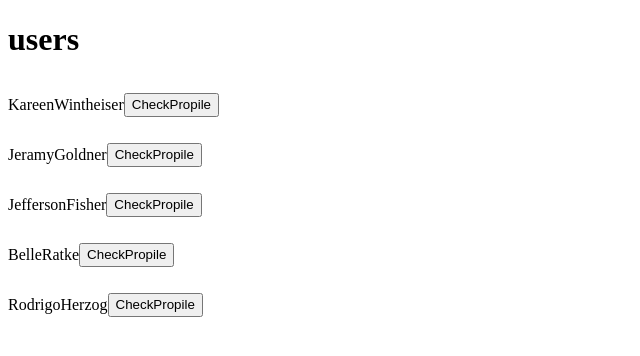
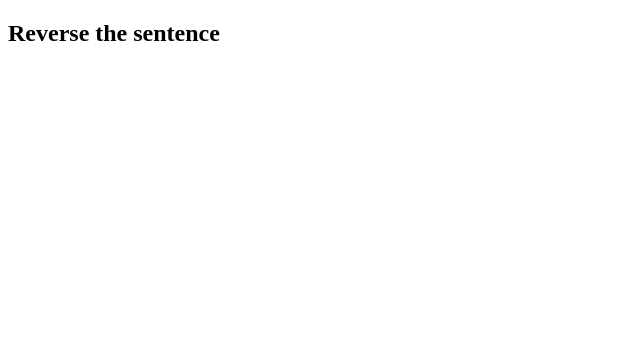
Before and after one commit to swethaogeti/react-hooks-practice, a React (Create React App) app: page / in a window 1280 px wide. Shown: the top 356 px of the page, without its empty margins (0-640 px from the left). Built offline with nearby package versions, Linux system fonts and the light colour scheme.

Commit message:
initial commit solve

```diff
--- a/src/App.js
+++ b/src/App.js
@@ -29,6 +29,7 @@ import { StackTest } from "./TestSolve/StackTest";
 import { DebounceCustom } from "./TestSolve/DebounceCustom";
 import { ClothingStock } from "./practiceSet-1/ClothingStock";
 import { Subcription } from "./practiceSet-1/Subcription";
+import { ReverseSentence } from "./practiceSet-1/ReverseSentence";
 export default function App() {
   return (
     <div className="App">
@@ -62,7 +63,8 @@ export default function App() {
       {/* <DebounceCustom/> */}
       {/* <ClothingStock /> */}
 
-      <Subcription />
+      {/* <Subcription /> */}
+      <ReverseSentence />
     </div>
   );
 }
--- /dev/null
+++ b/src/practiceSet-1/ReverseSentence.js
@@ -0,0 +1,12 @@
+export const ReverseSentence = () => {
+  let sentence = "i love building beautiful things";
+  const reverseSentence = (sentence, separator) => {
+    return sentence.split(separator).reverse().join(separator);
+  };
+  console.log(reverseSentence(sentence, ""));
+  return (
+    <div>
+      <h2>Reverse the sentence</h2>
+    </div>
+  );
+};
--- a/src/practiceSet-1/Subcription.js
+++ b/src/practiceSet-1/Subcription.js
@@ -182,6 +182,7 @@ export const Subcription = () => {
   const [profile, setProfile] = useState();
   const [error, setError] = useState("");
   const handleProfileData = (user) => {
+    console.log(user);
     if (user.password.length > 9) {
       setProfile(user);
       setError("");
```
